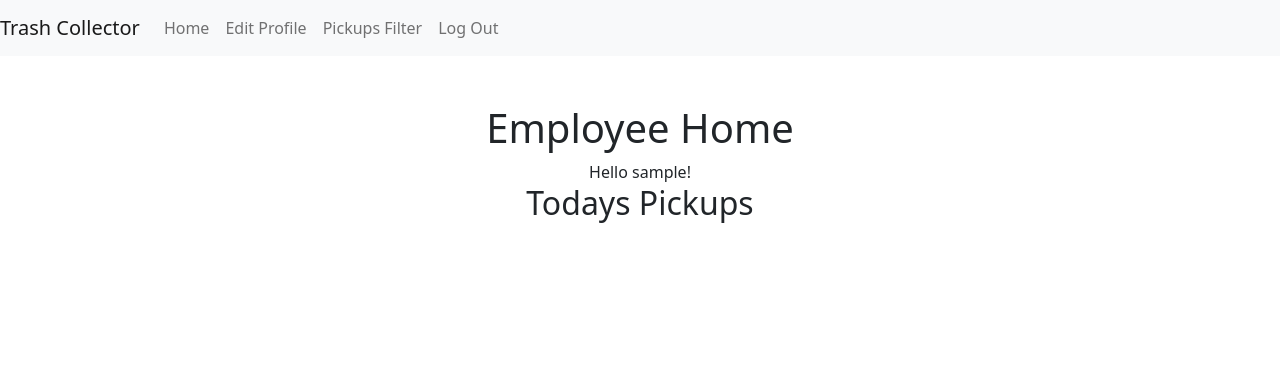
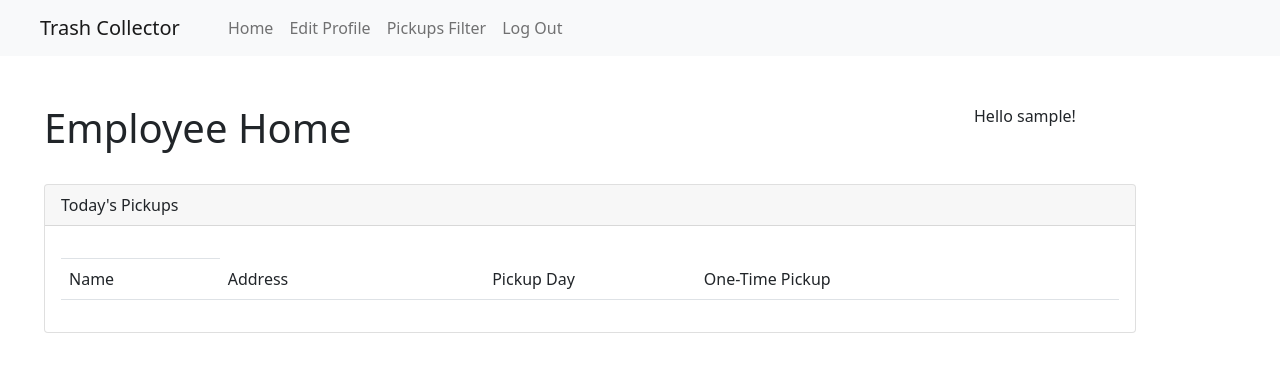
Before and after one commit to Colemassey/Django-Trash-Collector, a Django app: page /employees/ in a window 1280 px wide. Shown: the top 372 px of the page. Run offline with Django 3.2, Linux system fonts and the light colour scheme; a user stored in the database is signed in; tables that the repository leaves empty hold one stand-in row (values such as "Sample post"); some libraries are stand-ins or nearby versions.

Commit message:
added bootstrap for styling the Employee home and Employee edit profile

```diff
--- a/trash_collector/employees/templates/employees/employee_base.html
+++ b/trash_collector/employees/templates/employees/employee_base.html
@@ -1,6 +1,7 @@
 {% extends 'base.html' %}
 
 {% block navbar %}
+
     <a class="nav-item nav-link" href="{% url 'employees:index' %}">Home</a>
     <a class="nav-item nav-link" href="{% url 'employees:edit_profile' %}">Edit Profile</a>
     <a class="nav-item nav-link" href="{% url 'employees:weekly_pickup_filter' %}">Pickups Filter</a>
--- a/trash_collector/employees/templates/employees/index.html
+++ b/trash_collector/employees/templates/employees/index.html
@@ -1,30 +1,46 @@
-{% extends 'employees\employee_base.html' %}
+{% extends 'employees\employee_base.html' %} {% block content %}
 
-{% block title %}{% block header %} Employee Home {% endblock %}{% endblock %}
-
-{% block content %}
-  {% if user.is_authenticated %}
-    Hello {{ user.username }}!
-    <br />
-    <h2>Todays Pickups</h2>
-    <div class="pickups">
-      <ul>
-        {% for item in final_pickups %}
-        <h3>{{item.name}}
-        <br />
-        {{item.address}} <a href="{% url 'employees:confirm_pickup' item.id %}">Confirm Pickup</a>
-        <br />
-        {{item.weekly_pickup}}
-        <br />
-        One Time Pickup Date: {{item.one_time_pickup}}
-        </h3>
-        {%endfor%}
-      </ul>
+{% if user.is_authenticated %}
+<div class="row">
+  <div class="col-md-10"><h1>Employee Home</h1></div>
+  <div class="col-md-2">Hello {{ user.username }}!</div>
+</div>
+<div class="row mt-4">
+  <div class="col-md-12">
+    <div class="card">
+      <div class="card-header">Today's Pickups</div>
+      <div class="card-body">
+        <table class="table" id="pickupstable">
+          <th>
+            <tr>
+              <td width="15%">Name</td>
+              <td width="25%">Address</td>
+              <td width="20%">Pickup Day</td>
+              <td width="20%">One-Time Pickup</td>
+              <td width="20%"></td>
+            </tr>
+          </th>
+          <tbody>
+            {% for item in final_pickups %}
+            <tr>
+              <td width="15%">{{item.name}}</td>
+              <td width="25%">{{item.address}}</td>
+              <td width="20%">{{item.weekly_pickup}}</td>
+              <td width="20%">{{item.one_time_pickup}}</td>
+              <td width="20%"><button class="btn btn-primary" onclick="window.location.href='{% url 'employees:confirm_pickup' item.id %}';" >Confirm Pickup</button></td>
+            </tr>
+            {% endfor %}
+          </tbody>
+        </table>
+      </div>
     </div>
-    <br />
+  </div>
   {% else %}
-    <p>You are at the employee index, but you are not logged in.</p>
-    <a href="{% url 'login' %}">Log In</a>
-    <a href="{% url 'accounts:register' %}">Sign Up</a>
-  {% endif %}
-{% endblock %}
+  <p>You are at the employee index, but you are not logged in.</p>
+  <a href="{% url 'login' %}">Log In</a>
+  <a href="{% url 'accounts:register' %}">Sign Up</a>
+  {% endif %} {% endblock content %}
+</div>
+<script type="text/javascript">$(document).ready(function() {
+  $('#pickupstable').DataTable();
+} );</script>
--- a/trash_collector/templates/base.html
+++ b/trash_collector/templates/base.html
@@ -4,11 +4,12 @@
   <meta charset="utf-8">
   <title>{% block title %}{% endblock %}</title>
   <link href="https://cdn.jsdelivr.net/npm/bootstrap@5.1.1/dist/css/bootstrap.min.css" rel="stylesheet" integrity="sha384-F3w7mX95PdgyTmZZMECAngseQB83DfGTowi0iMjiWaeVhAn4FJkqJByhZMI3AhiU" crossorigin="anonymous">
+  <link href="//cdn.datatables.net/1.11.4/css/jquery.dataTables.min.css" rel="stylesheet">
 </head>
   <body>
   {% if user.is_authenticated %}
-  <nav class="navbar navbar-expand-lg navbar-light bg-light">
-    <a class="navbar-brand" href="#">Trash Collector</a>
+  <nav class="navbar navbar-expand-lg navbar-light bg-light" >
+    <a class="navbar-brand" style= "margin-inline: 2em;" href="#">Trash Collector</a>
     <div class="navbar-nav">
     {% block navbar %}{% endblock %}
     <a class="nav-item nav-link" href="{% url 'logout' %}">Log Out</a>
@@ -16,18 +17,18 @@
   </nav>
   {% endif %}
     <main>
-      <div class="container">
+      <div class="container" style= "margin-inline: 2em;">
+        <br>
+        <br>
         <div class="row">
-          <div class="col-2"></div>
-          <div class="col-8" align="center">
-            <br />
-            <br />
-            <h1>{% block header %}{% endblock %}</h1>
+          <div class="col-md-12 col-lg-12 col-xs-12"></div>
+
             {% block content %}{% endblock %}
-          </div>
-          <div class="col-2"></div>
+
+
         </div>
       </div>
     </main>
   </body>
 </html>
+<script src="//cdn.datatables.net/1.11.4/js/jquery.dataTables.min.js"></script>
```
Also changed, not shown: trash_collector/employees/templates/employees/edit_profile.html (+37 -14 lines).
